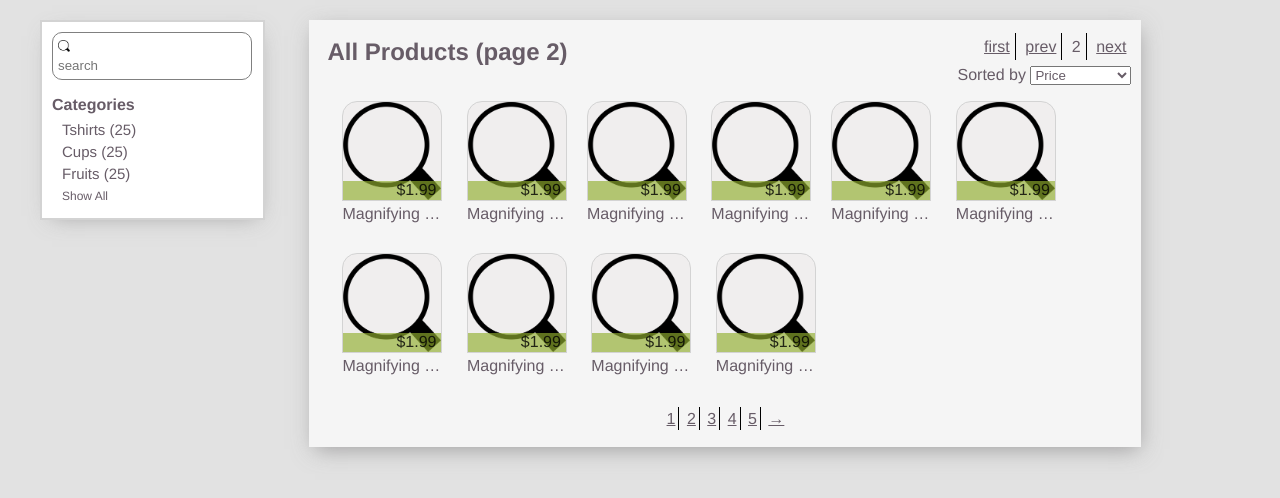
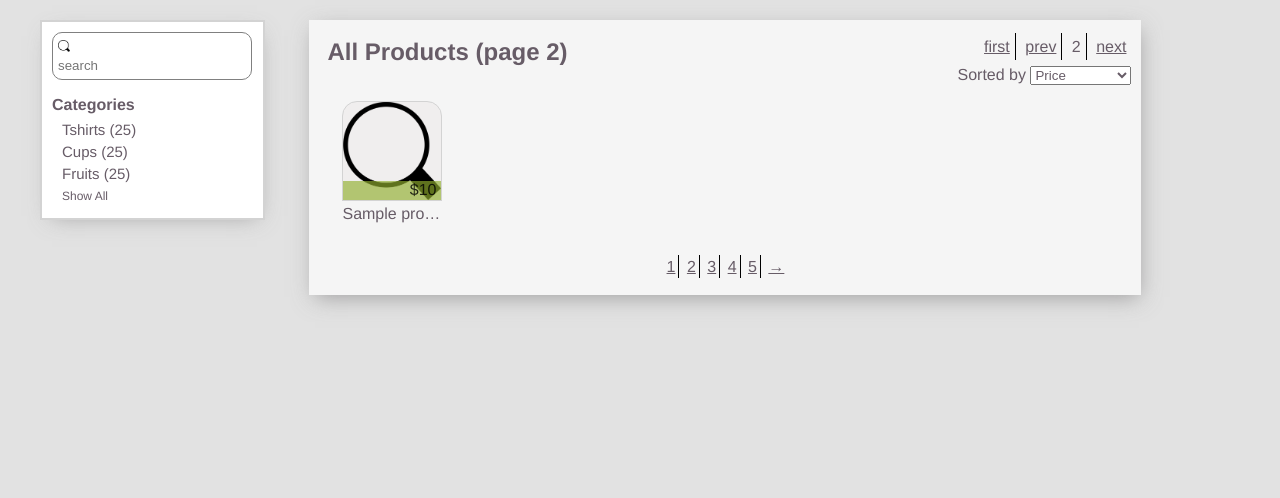
Before and after one commit to jimspags/ecommerce, a CodeIgniter app: page /ecommerce/index.php/customers/index in a window 1280 px wide. Shown: the part 50-548 px from the top of the page. Run offline with CodeIgniter, Linux system fonts and the light colour scheme; tables that the repository leaves empty or names only in its code hold one stand-in row (values such as "Sample post").

Commit message:
Implement: edit profile for customer

```diff
--- a/application/config/routes.php
+++ b/application/config/routes.php
@@ -81,6 +81,8 @@ $route['dashboard/get_product(:num)'] = "products/get_product/$1";
 // Customers
 $route['profile'] = "customers/edit_profile";
 $route['profile/edit_password'] = "customers/edit_password";
+$route['profile/default_shipping'] = "customers/shipping_process";
+$route['profile/default_billing'] = "customers/billing_process";
 
 $route['cart'] = "customers/shopping_cart";
 $route['product/(:num)'] = "customers/product_details/$1";
--- a/application/controllers/Customers.php
+++ b/application/controllers/Customers.php
@@ -6,14 +6,25 @@ class Customers extends CI_Controller {
 	public function __construct() {
 		parent::__construct();
 		$this->load->model("Customer");
+		$this->load->model("Product");
 	}
 
 	public function index() {
-		$this->load->view("/customers/catalog");
+		$all_products = $this->Product->all_products();
+		$all_categories = $this->Product->all_categories();
+		$categories = array();
+		foreach($all_products as $product) {
+
+		}
+		$this->load->view("/customers/catalog", array("products" => $all_products));
 	}
 
+	// Edit profile page and pass data
 	public function edit_profile() {
-		$this->load->view("/customers/edit_profile");
+		$shipping = $this->Customer->get_information_by_table("shipping_information");
+		$billing = $this->Customer->get_information_by_table("billing_information");
+
+		$this->load->view("/customers/edit_profile", array("shipping" => $shipping, "billing" => $billing));
 	}
 
 	public function edit_password() {
@@ -38,6 +49,47 @@ class Customers extends CI_Controller {
 		echo json_encode($password_response);
 	}
 
+	// Validate and insert shipping information
+	public function shipping_process() {
+		$shipping_response = array();
+		if($this->Customer->validate_shipping() == FALSE) {
+			$shipping_response = array("status" => 400, "errors" => validation_errors());
+		} else {
+			if($this->Customer->check_existence($this->session->userdata("user_id"), $this->input->post("table", TRUE)) == TRUE) {
+				// Update query
+				$this->Customer->update_shipping($this->input->post(NULL, TRUE));
+				$shipping_response = array("status" => 200);
+			} else {
+				// Insert query
+				$this->Customer->insert_shipping($this->input->post(NULL, TRUE));
+				$shipping_response = array("status" => 200);
+			}
+
+		}
+		echo json_encode($shipping_response);
+	}
+
+
+	public function billing_process() {
+
+		$billing_response = array();
+		if($this->Customer->validate_billing() == FALSE) {
+			$billing_response = array("status" => 400, "errors" => validation_errors());
+		} else {
+			if($this->Customer->check_existence($this->session->userdata("user_id"), $this->input->post("table", TRUE)) == TRUE) {
+				// Update query
+				$this->Customer->update_billing($this->input->post(NULL, TRUE));
+				$billing_response = array("status" => 200);
+			} else {
+				// Insert query
+				$this->Customer->insert_billing($this->input->post(NULL, TRUE));
+				$billing_response = array("status" => 200);
+			}
+
+		}
+		echo json_encode($billing_response);
+	}
+
 	public function shopping_cart() {
 		$this->load->view("/customers/shopping_cart");
 	}
--- a/application/controllers/Users.php
+++ b/application/controllers/Users.php
@@ -85,4 +85,6 @@ class Users extends CI_Controller {
 
 
 
+
+
 }
--- a/application/models/User.php
+++ b/application/models/User.php
@@ -27,6 +27,8 @@
                 return true;
             }
         }
+
+
 
         // Validate login input
         public function validate_login () {
--- a/application/views/customers/catalog.php
+++ b/application/views/customers/catalog.php
@@ -57,74 +57,19 @@
             </form>
             <!-- Display Products -->
             <section>
+<?php
+    foreach($products as $product) {
+?>
                 <figure>
-                    <a href="<?= base_url() ?>product/1">
-                        <img src="./img/magnifying_glass.png"/>
-                        <p>$1.99</p>
-                        <figcaption>Magnifying Glass</figcaption>
+                    <a href="<?= base_url() ?>product/<?= $product['id'] ?>">
+                        <img src="<?= base_url() ?>assets/img/magnifying_glass.png"/>
+                        <p>$<?= $product['price'] ?></p>
+                        <figcaption><?= $product['product_name'] ?></figcaption>
                     </a>
                 </figure>
-                <figure>
-                    <a href="#">
-                        <img src="./img/magnifying_glass.png"/>
-                        <p>$1.99</p>
-                        <figcaption>Magnifying Glass</figcaption>
-                    </a>
-                </figure><figure>
-                    <a href="./product_details.html">
-                        <img src="./img/magnifying_glass.png"/>
-                        <p>$1.99</p>
-                        <figcaption>Magnifying Glass</figcaption>
-                    </a>
-                </figure>
-                <figure>
-                    <a href="#">
-                        <img src="./img/magnifying_glass.png"/>
-                        <p>$1.99</p>
-                        <figcaption>Magnifying Glass</figcaption>
-                    </a>
-                </figure><figure>
-                    <a href="./product_details.html">
-                        <img src="./img/magnifying_glass.png"/>
-                        <p>$1.99</p>
-                        <figcaption>Magnifying Glass</figcaption>
-                    </a>
-                </figure>
-                <figure>
-                    <a href="#">
-                        <img src="./img/magnifying_glass.png"/>
-                        <p>$1.99</p>
-                        <figcaption>Magnifying Glass</figcaption>
-                    </a>
-                </figure>
-                <figure>
-                    <a href="./product_details.html">
-                        <img src="./img/magnifying_glass.png"/>
-                        <p>$1.99</p>
-                        <figcaption>Magnifying Glass</figcaption>
-                    </a>
-                </figure>
-                <figure>
-                    <a href="#">
-                        <img src="./img/magnifying_glass.png"/>
-                        <p>$1.99</p>
-                        <figcaption>Magnifying Glass</figcaption>
-                    </a>
-                </figure>
-                <figure>
-                    <a href="#">
-                        <img src="./img/magnifying_glass.png"/>
-                        <p>$1.99</p>
-                        <figcaption>Magnifying Glass</figcaption>
-                    </a>
-                </figure>
-                <figure>
-                    <a href="#">
-                        <img src="./img/magnifying_glass.png"/>
-                        <p>$1.99</p>
-                        <figcaption>Magnifying Glass</figcaption>
-                    </a>
-                </figure>
+<?php
+    }
+?>
             </section>
             <footer>
                 <a href="#">1</a>
--- a/clickable-prototype/index.html
+++ b/clickable-prototype/index.html
@@ -23,6 +23,6 @@
         <a href="product_details.html">Product Details (100% FE completed, 0% BE completed)</a>
         <a href="shopping_cart.html">Shopping Cart (80% FE completed, 0% BE completed)</a>
         <a href="shopping_cart.html">Order History (100% FE completed, 0% BE completed)</a>
-        <a href="edit_profile.html">Settings (100% FE completed, 0% BE completed)</a>
+        <a href="edit_profile.html">Settings (100% FE completed, 100% BE completed)</a>
     </body>
 </html>
```
Also changed, not shown: application/models/Customer.php (+95 -0 lines), application/views/customers/edit_profile.php (+35 -21 lines).
